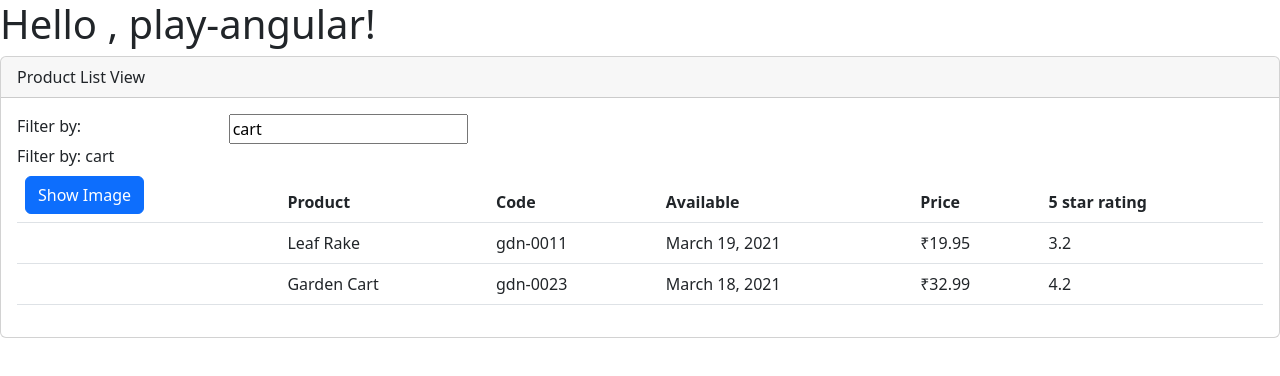
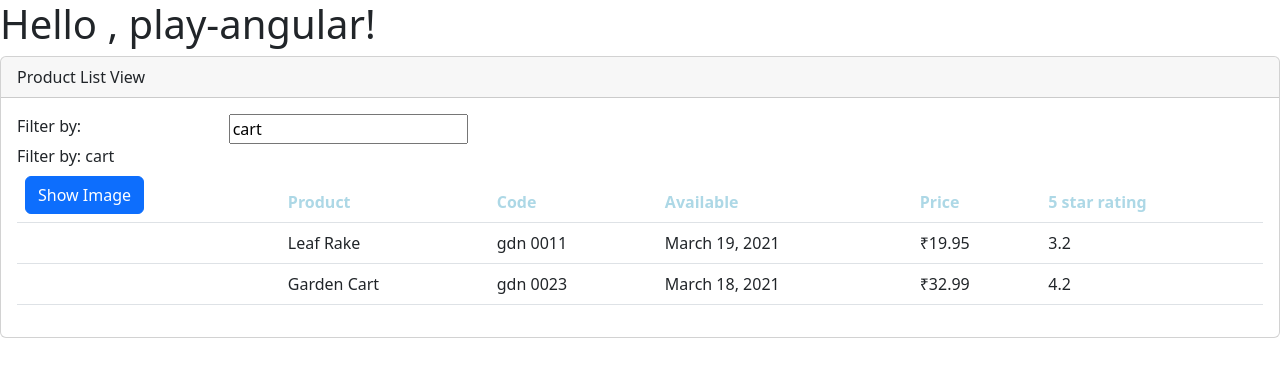
Before and after one commit to Nikhiljella/UX, an Angular app in the folder play-angular/: page / in a window 1280 px wide. Shown: the top 376 px of the page. Built offline with nearby package versions, Linux system fonts and the light colour scheme.

Commit message:
Added css , lifecycle hook ngoninit, created custom pipe

```diff
--- a/play-angular/src/app/app.module.ts
+++ b/play-angular/src/app/app.module.ts
@@ -5,11 +5,13 @@
 import { AppComponent } from './app.component';
 import { ProductComponentComponent } from './product-component/product-component.component';
 import {FormsModule} from '@angular/forms'
+import { ConvertToSpace } from './shared/convert-to-space.pipe';
 
 @NgModule({
   declarations: [
     AppComponent,
-    ProductComponentComponent
+    ProductComponentComponent,
+    ConvertToSpace
   ],
   imports: [
     BrowserModule,
--- a/play-angular/src/app/product-component/product-component.component.css
+++ b/play-angular/src/app/product-component/product-component.component.css
@@ -0,0 +1,3 @@
+thead{
+    color: lightblue;
+}
--- a/play-angular/src/app/product-component/product-component.component.html
+++ b/play-angular/src/app/product-component/product-component.component.html
@@ -36,7 +36,7 @@
             [style.margin.px]="imageMargin">
           </td>
           <td>{{product.productName}}</td>
-          <td>{{product.productCode | lowercase}}</td>
+          <td>{{product.productCode | lowercase | convertToSpace : '-'}}</td>
           <td>{{product.releaseDate}}</td>
           <td>{{product.price | currency: 'INR' : 'symbol': '1.2-2'}}</td>
           <td>{{product.starRating}}</td>
--- a/play-angular/src/app/product-component/product-component.component.ts
+++ b/play-angular/src/app/product-component/product-component.component.ts
@@ -39,6 +39,7 @@
   constructor() { }
 
   ngOnInit(): void {
+    console.log('In ngOninit');
   }
 
   toggleImage(): void {
--- /dev/null
+++ b/play-angular/src/app/shared/convert-to-space.pipe.ts
@@ -0,0 +1,12 @@
+import { Pipe, PipeTransform } from "@angular/core";
+
+@Pipe({
+    name : 'convertToSpace'
+})
+export class ConvertToSpace implements PipeTransform
+{
+    transform(value: string,character: string): string {
+        return value.replace(character,' ');
+    }
+
+}
```
